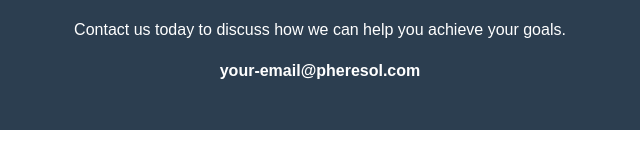
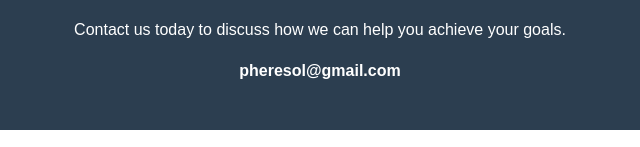
Before and after one commit to Pheresol/pheresol.github.io, a plain HTML site: page index.html in a window 1280 px wide. Shown: the part 941-1088 px from the top of the page, 320-960 px from the left. Drawn offline with Linux system fonts and the light colour scheme.

Commit message:
Update index.html

```diff
--- a/index.html
+++ b/index.html
@@ -106,7 +106,7 @@
     <section class="contact">
         <h2>Ready to Grow Your Business?</h2>
         <p>Contact us today to discuss how we can help you achieve your goals.</p>
-        <p><a href="mailto:your-email@pheresol.com" style="color: white; font-weight: bold;">your-email@pheresol.com</a></p>
+        <p><a href="mailto:your-email@pheresol.com" style="color: white; font-weight: bold;">pheresol@gmail.com</a></p>
     </section>
 </body>
 </html>
```
